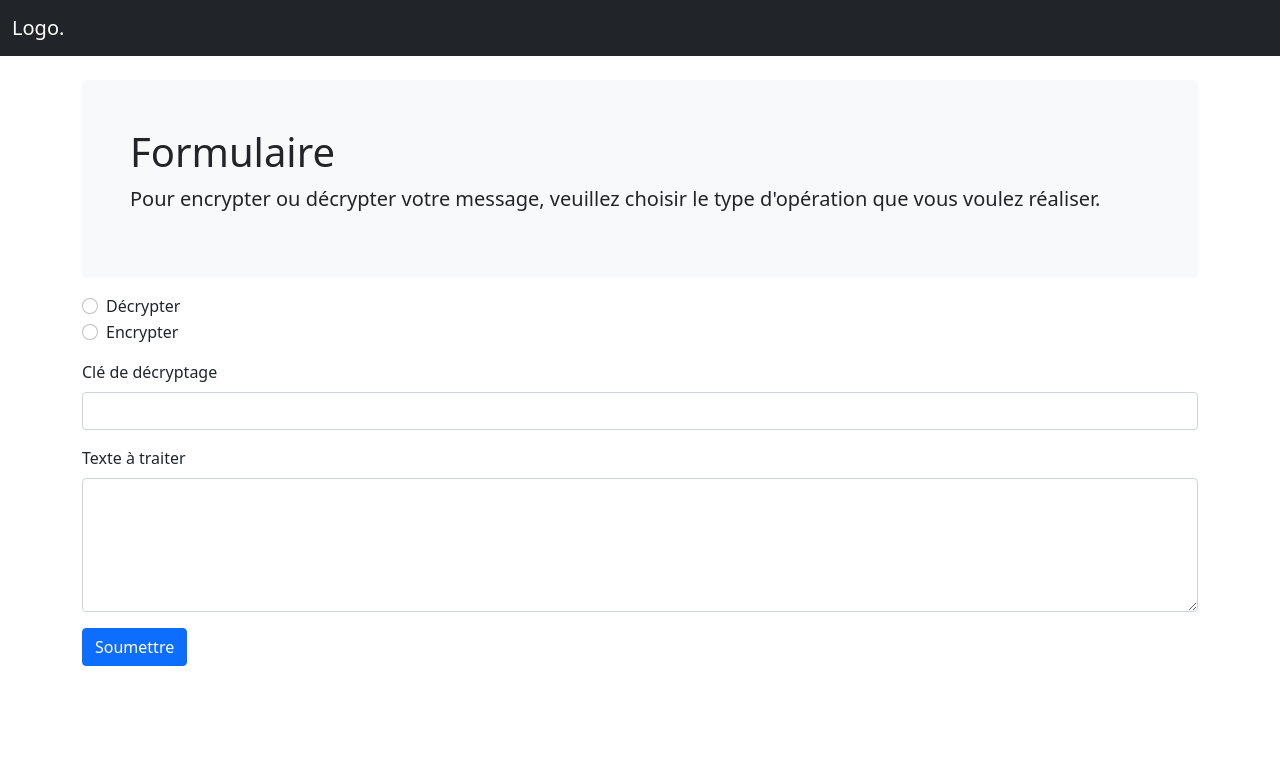
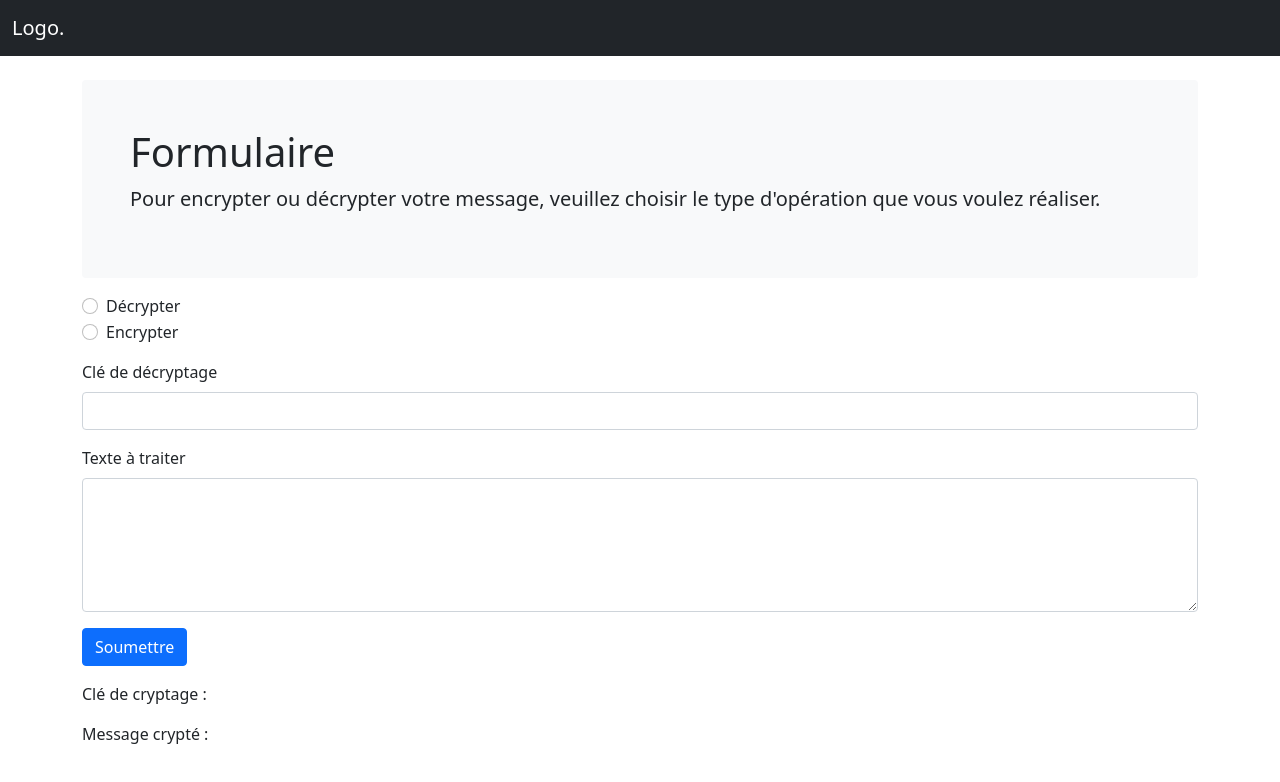
Before and after one commit to messanAfangbom/AppCrypt, an Angular app: page / in a window 1280 px wide. Shown: the top 782 px of the page. Built offline with nearby package versions, Linux system fonts and the light colour scheme.

Commit message:
Add encrypt/decrypt with AES function

```diff
--- a/src/app/message-form/message-form.component.html
+++ b/src/app/message-form/message-form.component.html
@@ -32,11 +32,11 @@
   <div class="container mt-3">
     <div class="form-check">
       <label class="form-check-label" controlName="decrypt">Décrypter</label>
-      <input class="form-check-input" type="radio" formControlName="decrypt" name="decrypt" id="decrypt">
+      <input class="form-check-input" type="radio" formControlName="appCrypt" value="decrypt" id="decrypt">
     </div>
     <div class="form-check">
       <label class="form-check-label" controlName="encrypt">Encrypter</label>
-      <input class="form-check-input" type="radio" formControlName="encrypt" name="encrypt" id="encrypt">
+      <input class="form-check-input" type="radio" formControlName="appCrypt" value="encrypt" id="encrypt">
     </div>
     <div class="my-3">
         <label for="key" class="form-label">Clé de décryptage</label>
@@ -51,3 +51,15 @@
     </div>
   </div>
 </form>
+
+<div class="container">
+    <div class="my-3">
+        <p>Clé de cryptage : {{ key }}</p>
+    </div>
+    <div class="my-3" *ngIf="displayMessage">
+        <p>Message crypté : {{ message }}</p>
+    </div>
+    <div class="my-3" *ngIf="!displayMessage">
+        <p>Message décrypté : {{ message }}</p>
+    </div>
+</div>
--- a/src/app/message-form/message-form.component.ts
+++ b/src/app/message-form/message-form.component.ts
@@ -1,5 +1,6 @@
 import { Component, OnInit } from '@angular/core';
 import { FormBuilder, FormGroup } from '@angular/forms';
+import { CryptoService } from '../services/cryptoService/crypto.service';
 
 @Component({
   selector: 'app-message-form',
@@ -8,20 +9,17 @@ import { FormBuilder, FormGroup } from '@angular/forms';
 })
 export class MessageFormComponent implements OnInit {
 
-  cryptAction;
-  decrypt: boolean = false;
-  encrypt: boolean = false;
-  key: string;
-  message: string;
+  appCrypt;
+  key: string = null;
+  message: string = null;
   messageForm: FormGroup;
+  displayMessage: boolean = true;
 
-  constructor(private fb: FormBuilder) { }
+  constructor(private fb: FormBuilder, private cryptoService: CryptoService) { }
 
   ngOnInit(): void {
     this.messageForm = this.fb.group({
-      cryptAction: this.cryptAction,
-      decrypt: this.decrypt,
-      encrypt: this.encrypt,
+      appCrypt: this.appCrypt,
       key: this.key,
       message: this.message,
     })
@@ -29,13 +27,27 @@ export class MessageFormComponent implements OnInit {
 
   action() {
     console.log(this.messageForm.getRawValue());
+    const value = this.getValue();
+    if(value['appCrypt'] === 'decrypt'){
+      this.displayMessage = false;
+      this.decryptAction(value['key'], value['message']);
+    }else{
+      this.encryptAction(value['message']);
+    }
+
   }
 
-  decryptAction() {
-    console.log('decrypter');
+  getValue() {
+    return this.messageForm.value;
   }
 
-  encryptAction() {
-    console.log('encrypter');
+  decryptAction(key: string, value: string) {
+    this.message = this.cryptoService.decryptWithAES(value, key);
   }
+
+  encryptAction(message: string) {
+    this.key = this.cryptoService.getKey();
+    this.message = this.cryptoService.encryptWithAES(message, this.key);
+  }
+
 }
--- a/src/app/services/cryptoService/crypto.service.ts
+++ b/src/app/services/cryptoService/crypto.service.ts
@@ -23,7 +23,7 @@ export class CryptoService {
     return encrypted.toString();
   }
 
-  public decryptWithDES(cyphertext:string,keys :string)
+  public decryptWithAES(cyphertext:string,keys :string)
   {
     var key = CryptoJS.enc.Utf8.parse(keys);
     var iv = CryptoJS.enc.Utf8.parse(keys);
@@ -43,7 +43,7 @@ export class CryptoService {
     return encrypted;
   }
 
-  public decryptWithAES(cyphertext:string,key :CryptoJS.lib.WordArray)
+  public decryptWithDES(cyphertext:string,key :CryptoJS.lib.WordArray)
   {
     return CryptoJS.AES.decrypt(cyphertext,key);
   }
```
Lines whose indentation alone changed are shown as unchanged.
